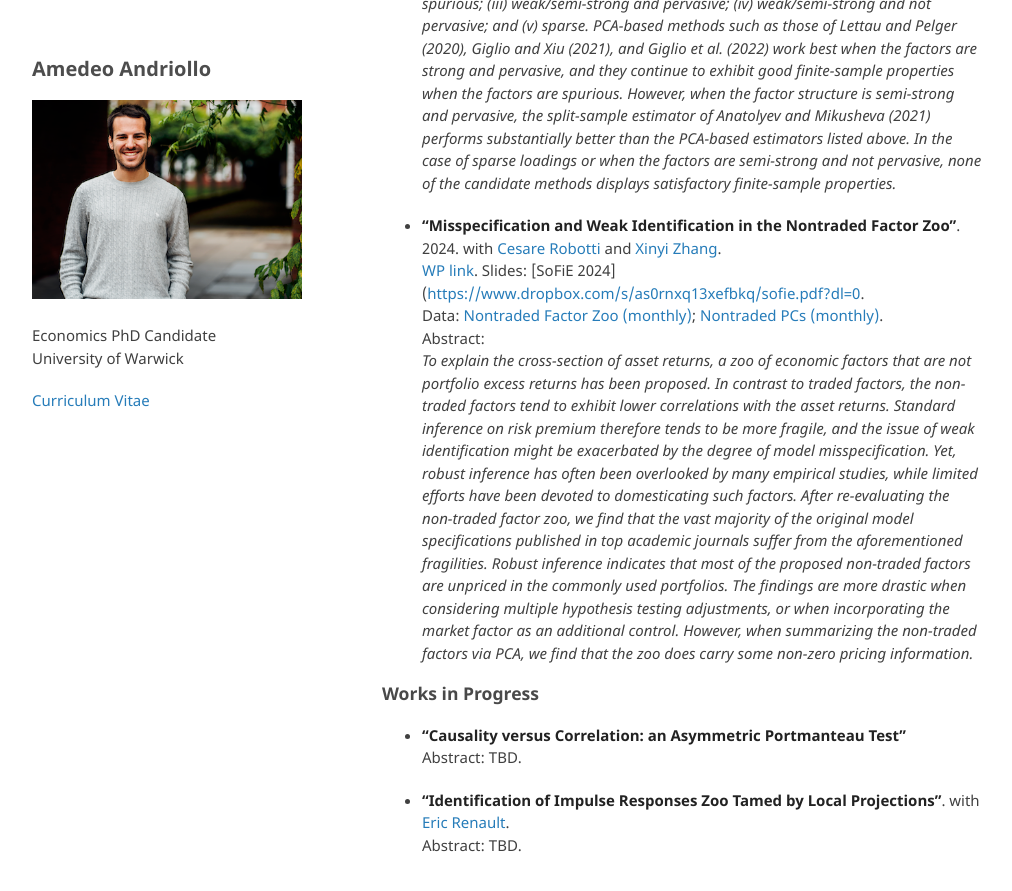
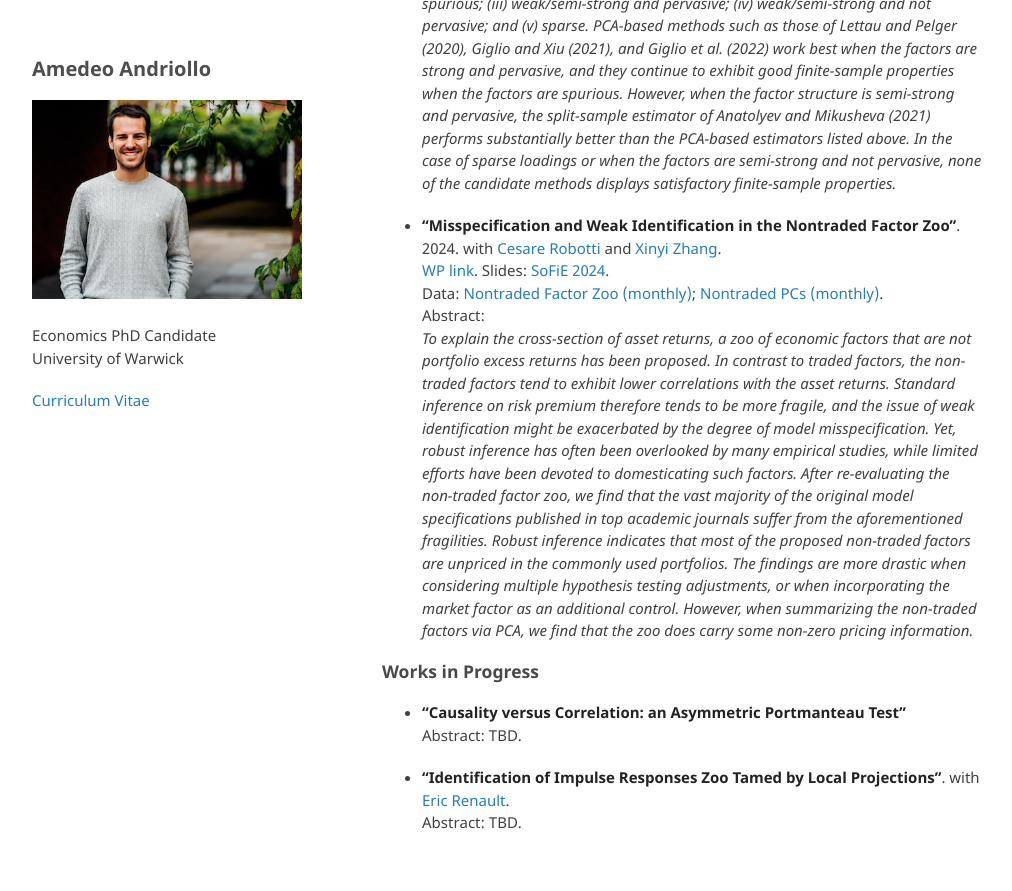
Before and after one commit to amandri/amandri.github.io, a Jekyll site: the page built from index.md, in a window 1280 px wide and 900 px high, scrolled down 677 px. Shown: the top 891 px of the window, without its empty margins (133-1145 px from the left). Built offline with Jekyll 4.4.1, drawn with Linux system fonts in a browser that asks for light colours; the repository's description, which GitHub fills in, is left out; our own code applies the rules of GitHub Pages for plain Markdown files; some of the changed lines change nothing that is shown.

Commit message:
Update index.md

```diff
--- a/index.md
+++ b/index.md
@@ -25,7 +25,7 @@
 *We study the size and power properties of t-tests of parameter restrictions for newly- designed methods that aim at reliably estimating risk premia in linear asset pricing models when the cross-sectional dimension is large. By simulating a variety of empirically calibrated data generating processes for sample sizes that are typically en- countered in empirical work, we evaluate the finite-sample performance of the test statistics for scenarios where the factor structure is (i) strong and pervasive; (ii) spurious; (iii) weak/semi-strong and pervasive; (iv) weak/semi-strong and not pervasive; and (v) sparse. PCA-based methods such as those of Lettau and Pelger (2020), Giglio and Xiu (2021), and Giglio et al. (2022) work best when the factors are strong and pervasive, and they continue to exhibit good finite-sample properties when the factors are spurious. However, when the factor structure is semi-strong and pervasive, the split-sample estimator of Anatolyev and Mikusheva (2021) performs substantially better than the PCA-based estimators listed above. In the case of sparse loadings or when the factors are semi-strong and not pervasive, none of the candidate methods displays satisfactory finite-sample properties.*
 
 - **"Misspecification and Weak Identification in the Nontraded Factor Zoo"**. 2024. with [Cesare Robotti](https://www.cesarerobotti.com) and [Xinyi Zhang](https://warwick.ac.uk/fac/soc/wbs/subjects/finance/faculty1/phd_students/xinyi-zhang/). \
-[WP link](https://www.dropbox.com/scl/fi/i9bcyvk2w3wkdrf6j0g7j/ARZ_nontrade.pdf?rlkey=bdo9kogduzr6kcnujgnbh8t8f&dl=0). Slides: [SoFiE 2024]([https://www.dropbox.com/s/as0rnxq13xefbkq/sofie.pdf?dl=0](https://www.dropbox.com/scl/fi/j1mg11h6q6nuqrlj16ire/nontraded_sofie24.pdf?rlkey=bp1vgedtnbz2vswbyg3b6zrab&dl=0). \
+[WP link](https://www.dropbox.com/scl/fi/i9bcyvk2w3wkdrf6j0g7j/ARZ_nontrade.pdf?rlkey=bdo9kogduzr6kcnujgnbh8t8f&dl=0). Slides: [SoFiE 2024](https://www.dropbox.com/scl/fi/j1mg11h6q6nuqrlj16ire/nontraded_sofie24.pdf?rlkey=bp1vgedtnbz2vswbyg3b6zrab&dl=0). \
  Data: [Nontraded Factor Zoo (monthly)](https://www.dropbox.com/scl/fi/g1lcvmhnf5jbqoa9curx8/ARZ-wp.pdf?rlkey=mipvhglak85xhxkuya8bfeukm&dl=0); [Nontraded PCs (monthly)](https://www.dropbox.com/scl/fi/tz45uxrols0kazt17y85a/data1eqGX.xls?rlkey=xgos0xsjbdca40l38rgisygth&dl=0). \
 Abstract: \
 *To explain the cross-section of asset returns, a zoo of economic factors that are not portfolio excess returns has been proposed. In contrast to traded factors, the non-traded factors tend to exhibit lower correlations with the asset returns. Standard inference on risk premium therefore tends to be more fragile, and the issue of weak identification might be exacerbated by the degree of model misspecification. Yet, robust inference has often been overlooked by many empirical studies, while limited efforts have been devoted to domesticating such factors. After re-evaluating the non-traded factor zoo, we find that the vast majority of the original model specifications published in top academic journals suffer from the aforementioned fragilities. Robust inference indicates that most of the proposed non-traded factors are unpriced in the commonly used portfolios. The findings are more drastic when considering multiple hypothesis testing adjustments, or when incorporating the market factor as an additional control. However, when summarizing the non-traded factors via PCA, we find that the zoo does carry some non-zero pricing information.*
```
